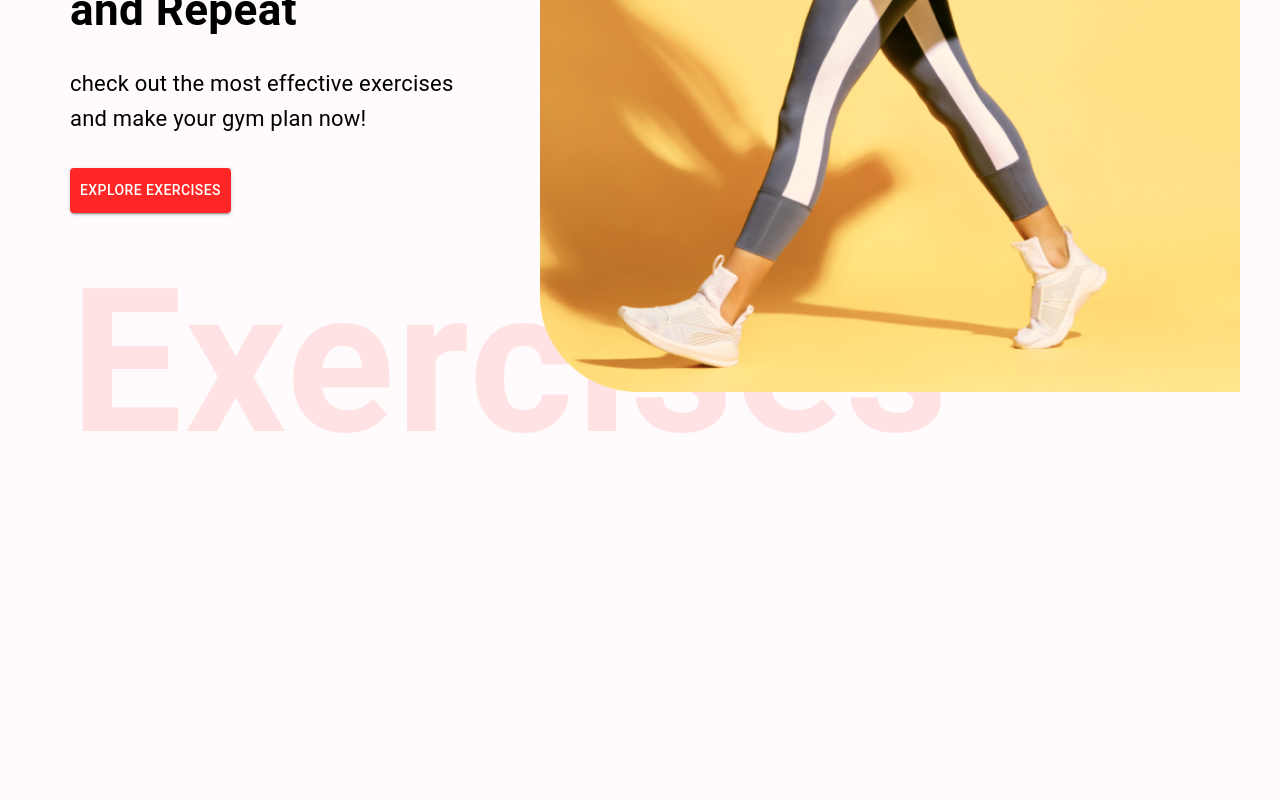
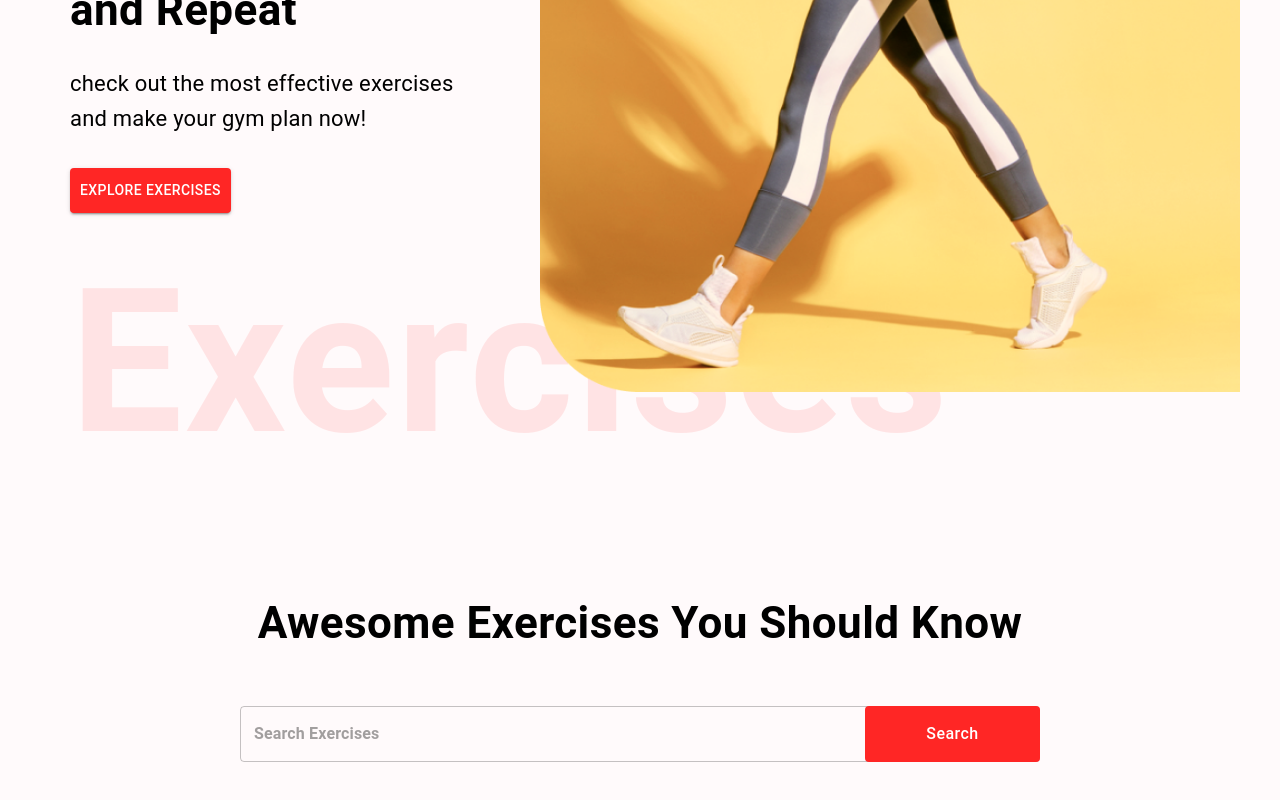
Before and after one commit to Mazen0013/project_gym_exercises, a React (Create React App) app: page / in a window 1280 px wide. Shown: the part 474-1274 px from the top of the page. Before the commit the page ends 1007 px from the top, so only its background shows below. Built offline with nearby package versions, Linux system fonts and the light colour scheme.

Commit message:
creating search bar and fetching data from Rapid API

```diff
--- a/src/components/SearchExercises.js
+++ b/src/components/SearchExercises.js
@@ -1,11 +1,76 @@
-import React from 'react'
+import React, { useEffect, useState } from "react";
+import { Box, Button, Stack, TextField, Typography } from "@mui/material";
+
+import { exerciseOptions, fetchData } from '../utils/fetchData';
+
 
 const SearchExercises = () => {
-    return (
-        <div>
+    const [search, setSearch] = useState('')
+    const [exercises, setExercises] = useState([])
 
-        </div>
-    )
-}
+    const handleSearch = async() => {
+        if(search) {
+            // adding the offset and limit query parameters to specify the number of itmes returned
+            const exercisesData = await fetchData('https://exercisedb.p.rapidapi.com/exercises?offset=0&limit=1500', exerciseOptions);
 
-export default SearchExercises
+            const searchedExercises = exercisesData.filter(
+                (exercise) => exercise.name.toLowerCase().includes(search)
+                || exercise.target.toLowerCase().includes(search)
+                || exercise.equipment.toLowerCase().includes(search)
+                || exercise.bodyPart.toLowerCase().includes(search)
+            );
+            setSearch('');
+            setExercises(searchedExercises);
+        }
+
+    }
+  return (
+    <Stack alignItems="center" mt="37px" justifyContent="center" p="20px">
+      <Typography
+        fontWeight={700}
+        sx={{
+          fontSize: { lg: "44px", xs: "30px" },
+        }}
+        mb="50px"
+        textAlign="center"
+      >
+        Awesome Exercises You Should Know
+      </Typography>
+      <Box position="relative" mb="72px">
+        <TextField
+          sx={{
+            input: {
+                 fontWeight: "700",
+                  border: "none",
+                  borderRadius: "4px"
+                 },
+            width: { lg: '800px', xs: '350px' },
+            backgroundColor: 'fff',
+            borderRadius: '40px'
+          }}
+          height="76px"
+          value={search}
+          onChange={(e) => setSearch(e.target.value.toLowerCase())}
+          placeholder="Search Exercises"
+          type="text"
+        />
+        <Button className='search-btn'
+          sx = {{
+              bgcolor: '#ff2625',
+              color: '#fff',
+              textTransform: 'none',
+              width: { lg: '175px', xs: '12px'},
+              fontSize: { lg: '16px', xs: '12px' },
+              height: '56px',
+              position: 'absolute',
+              right: '0'
+          }}
+          onClick={handleSearch}>
+          Search
+        </Button>
+      </Box>
+    </Stack>
+  );
+};
+
+export default SearchExercises;
--- /dev/null
+++ b/src/utils/fetchData.js
@@ -0,0 +1,20 @@
+export const exerciseOptions = {
+        method: 'GET',
+        params: {limit: '1500', total: '1500'},
+        headers: {
+          'X-RapidAPI-Host': 'exercisedb.p.rapidapi.com',
+          'X-RapidAPI-Key': process.env.REACT_APP_RAPID_API_KEY,
+
+        }
+      };
+
+
+
+
+export const fetchData = async (url, options) => {
+    const response = await fetch(url, options);
+    const data = await response.json();
+
+    return data;
+
+ }
```
Also changed, not shown: 1 other file (tests, documents, lock files or other folders).
